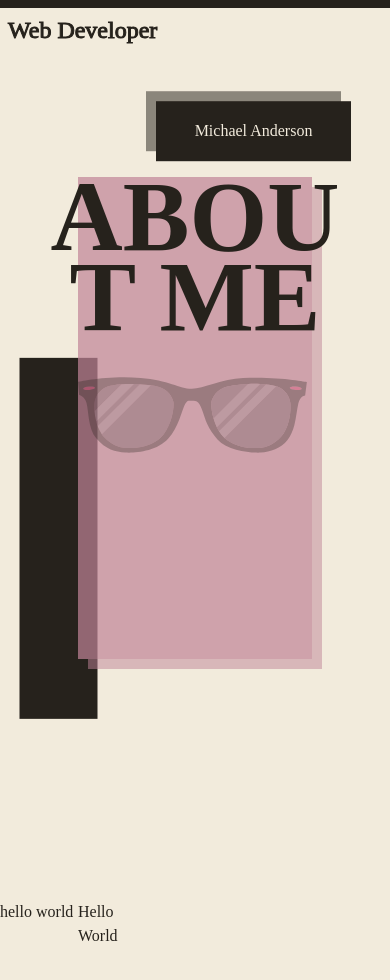
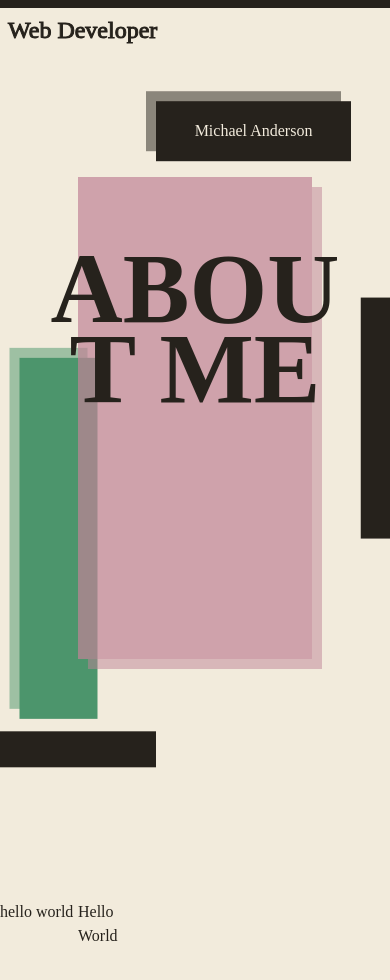
Before and after one commit to michaeland974/landing-page-v2, a website with bundled scripts: page src/index.html in a window 390 px wide. Shown: the top 980 px of the page. Built offline with nearby package versions, Linux system fonts and the light colour scheme; files whose address does not match are found by name.

Commit message:
mobile grid layout updated

```diff
--- a/src/index.html
+++ b/src/index.html
@@ -47,6 +47,9 @@
           </svg>
         </div>
         <div class="block" pos="left"></div>
+        <div class="block" pos="right"></div>
+        <div class="block" pos="foot-side"></div>
+        <div class="block" pos="foot-main"></div>
       </section>
 
       <section class="content-block" id="projects">
--- a/src/styles/base/_utils.scss
+++ b/src/styles/base/_utils.scss
@@ -18,11 +18,11 @@
 
 @mixin grid-count-mobile(){
   grid-template-areas:
-    "......... .... head head head ...."
-    "......... .... .... .... .... ...."
-    "main-side main main main .... ...."
-    "main-side main main main .... ...."
-    "foot-side foot foot foot .... ....";
+    "......... .... head head head ..........."
+    "......... .... .... .... .... ..........."
+    "main-side main main main .... block-right"
+    "main-side main main main .... block-right"
+    "foot-side foot-side .... foot .... ......";
   grid-template-rows: repeat(2, 0.25fr) repeat(3, 1fr);
   grid-template-columns: repeat(4, 1fr) repeat(2, 0.5fr);
 }
--- a/src/styles/content/about-me.scss
+++ b/src/styles/content/about-me.scss
@@ -26,7 +26,7 @@
   h1{
     font-weight: 800;
     position: absolute;
-    top: 0;
+    top: 15%;
     font-size: global.$fs-xl;
     font-size: global.$fs-xxl;
     line-height: 80px;
@@ -37,9 +37,10 @@
   }
 
   .icon{
-    height: 50%;
+    height: 25%;
     aspect-ratio: 1/1;
-    opacity: 0.3;
+    align-self: end;
+    opacity: 0;
 
     .frames{ fill: global.$dark; }
     .lens{ fill: #403f3fc4; }
@@ -48,11 +49,25 @@
   }
 
   .block[pos="left"]{
+    @include utils.box-shadow(global.$accent-1, $opposite: true);
     grid-area: main-side;
-    background-color: global.$dark;
+    background-color: global.$accent-1;
     height: 75%;
     transform: translate(25%, 50%);
     z-index: -1;
   }
 
+  .block[pos="right"]{
+    grid-area: block-right;
+    background-color: global.$dark;
+    height: 50%;
+    transform: translate(25%, 50%);
+  }
+
+  .block[pos="foot-side"]{
+    grid-area: foot-side;
+    background-color: global.$dark;
+    height: 15%;
+    transform: translateY(200%);
+  }
 }
```
